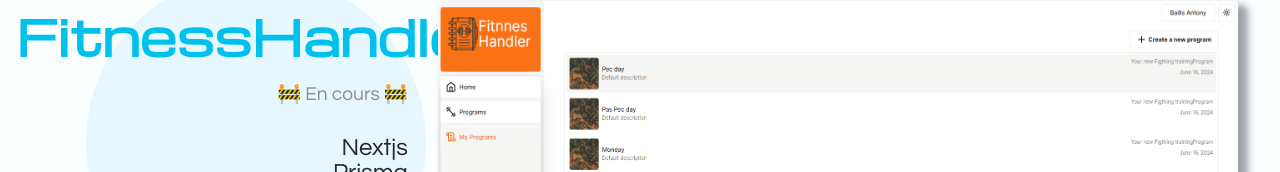
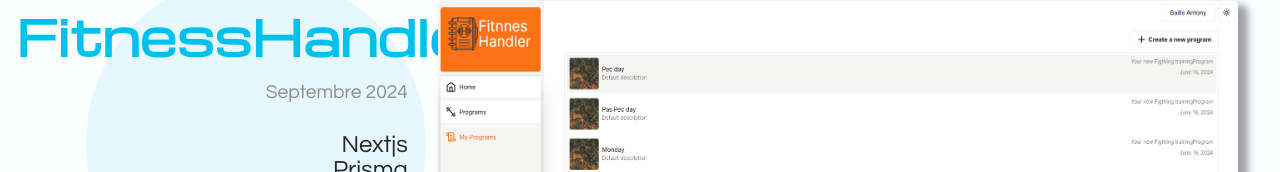
Before and after one commit to papyntown/new-cv-toto, a Next.js app: page /project/1 in a window 1280 px wide. Shown: the part 157-329 px from the top of the page. Built offline with nearby package versions, Linux system fonts and the light colour scheme.

Commit message:
a little change

```diff
--- a/data/projectsData.js
+++ b/data/projectsData.js
@@ -2,9 +2,9 @@ export const projectsData = [
     {
         id: 1,
         title: "FitnessHandler",
-        date: "🚧 En cours 🚧",
+        date: "Septembre 2024",
         languages: ["Nextjs", "Prisma", "Tailwind"],
-        infos: "FitnessHandler est une plateforme, accessible sur mobile, permettant aux utilisateurs de créer et de partager des programmes d'entraînement.",
+        infos: "FitnessHandler est une plateforme, accessible UNIQUEMENT sur mobile, permettant aux utilisateurs de créer et de partager des programmes d'entraînement.",
         img: "../FitnessHandler.png",
         link: "https://fitness-handler-nu.vercel.app/",
     },
```
